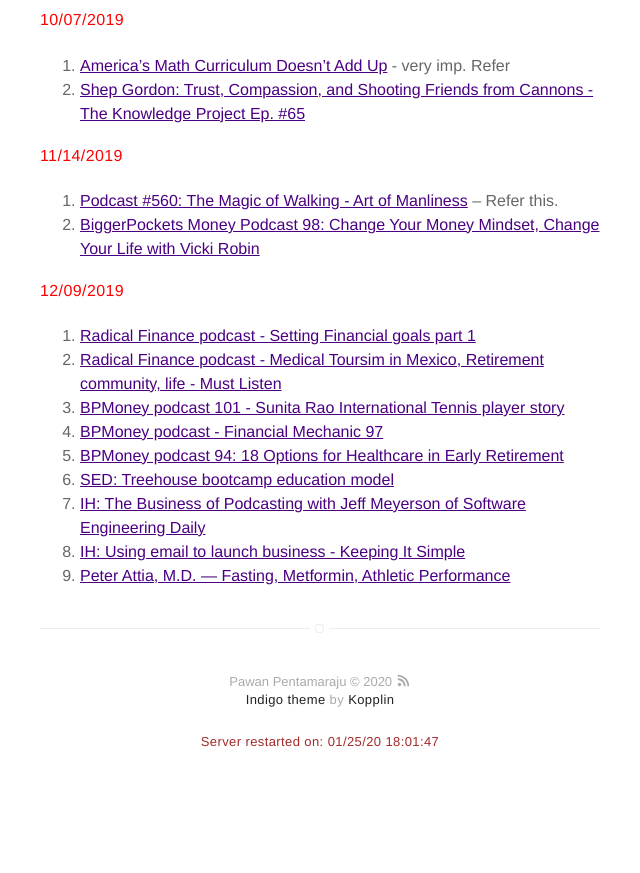
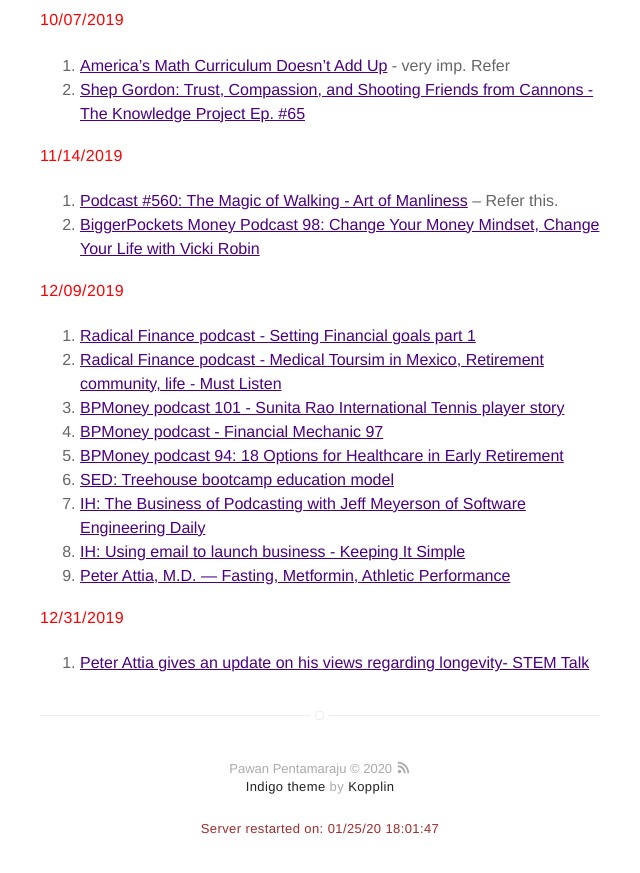
Before and after one commit to pawanpe/pawanpe.github.io, a Jekyll site: the page built from booklist/2019/articlesandvideos.markdown, in a window 1280 px wide and 900 px high, scrolled down 2230 px. Shown: the top 873 px of the window, without its empty margins (320-960 px from the left). Built offline with Jekyll 4.4.1, drawn with Linux system fonts in a browser that asks for light colours; before the commit the page ends 3043 px from its top, so only the background shows below that.

Commit message:
update articles for 12/31

```diff
--- a/booklist/2019/articlesandvideos.markdown
+++ b/booklist/2019/articlesandvideos.markdown
@@ -105,3 +105,7 @@ layout: page
 7. [IH: The Business of Podcasting with Jeff Meyerson of Software Engineering Daily](https://www.indiehackers.com/podcast/114-jeff-meyerson-of-software-engineering-daily)
 8. [IH: Using email to launch business - Keeping It Simple](https://www.indiehackers.com/podcast/108-sam-parr-of-the-hustle)
 9. [Peter Attia, M.D. — Fasting, Metformin, Athletic Performance](https://tim.blog/2019/11/27/peter-attia-fasting-metforming-longevity/)
+
+<b style="color: red">12/31/2019</b>
+
+1. [Peter Attia gives an update on his views regarding longevity- STEM Talk](https://www.ihmc.us/stemtalk/episode-100/)
```
